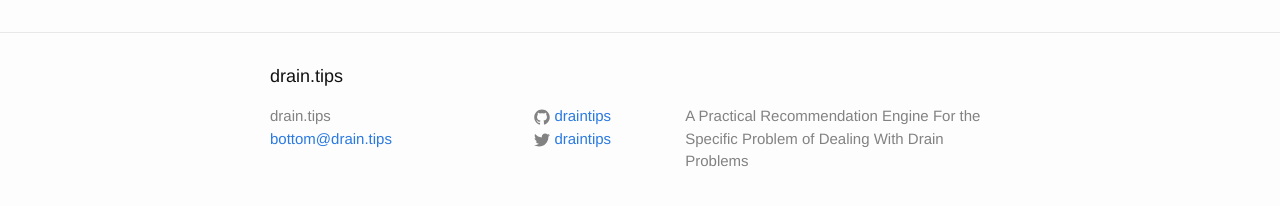
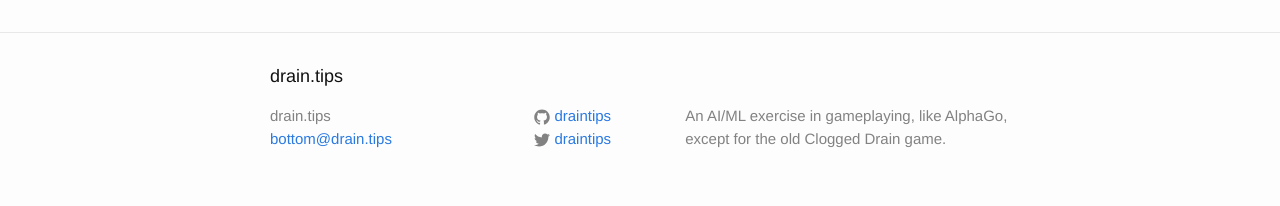
Before and after one commit to draintips/.github, a Jekyll site: the page built from index.html, in a window 1280 px wide. Shown: the part 624-830 px from the top of the page. Built offline with Jekyll 4.4.1, drawn with Linux system fonts in a browser that asks for light colours.

Commit message:
Update _config.yml

```diff
--- a/_config.yml
+++ b/_config.yml
@@ -1,7 +1,7 @@
 # Site settings
 title: drain.tips
 email: bottom@drain.tips
-description: A Practical Recommendation Engine For the Specific Problem of Dealing With Drain Problems
+description: An AI/ML exercise in gameplaying, like AlphaGo, except for the old Clogged Drain game.
 twitter_username: draintips
 github_username:  draintips
 
```
